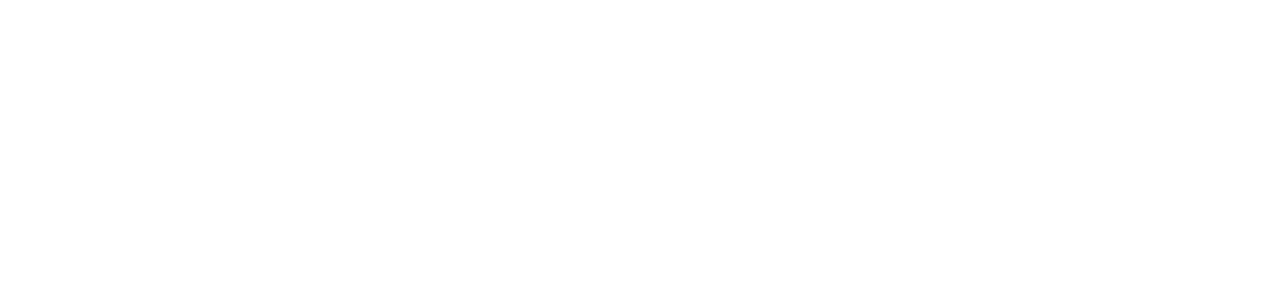
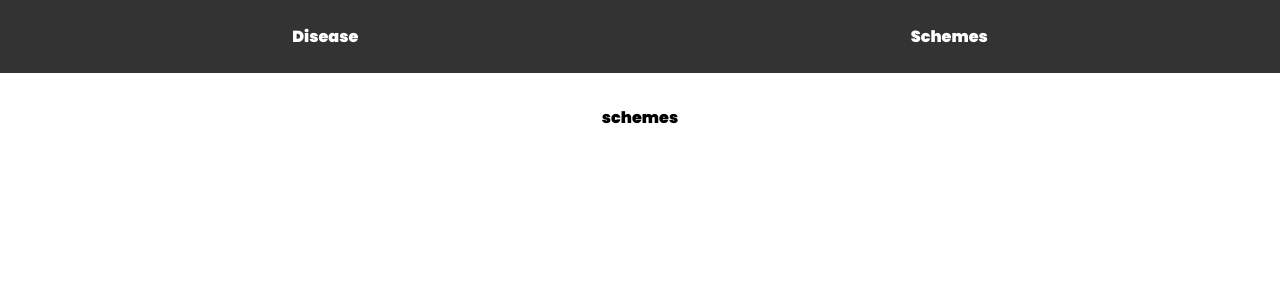
Before and after one commit to roshh4/health-scheme-management, a React (Create React App) app in the folder client/: page /home/schemes in a window 1280 px wide. Before the commit this address had no page. Shown: the top 300 px of the page. Built offline with nearby package versions, Linux system fonts and the light colour scheme.

Commit message:
imporved navigation

```diff
--- a/client/src/App.js
+++ b/client/src/App.js
@@ -2,25 +2,23 @@
 import { BrowserRouter as Router, Route, Routes, Navigate } from 'react-router-dom';
 import './App.css';
 import Registration from './Registration/regis';
+import Login from './Login/login';
+import Home from './Home/home';
 import Disease from './Disease/disease';
 import Schemes from './Schemes/schmes';
-import Login from './Login/login';
-import Home from './Home/home';
 
 function App() {
   return (
     <Router>
-      <div>
-        {/* Routes */}
-        <Routes>
-          <Route path="/" element={<Navigate to="/login" />} />
-          <Route path="/disease" element={<Disease />} />
-          <Route path="/schemes" element={<Schemes />} />
-          <Route path="/login" element={<Login />} />
-          <Route path="/registration" element={<Registration />} />
-          <Route path='/home' element={<Home/>}></Route>
-        </Routes>
-      </div>
+      <Routes>
+        <Route path="/" element={<Navigate to="/login" />} />
+        <Route path="/login" element={<Login />} />
+        <Route path="/registration" element={<Registration />} />
+        <Route path="/home" element={<Home />}>
+          <Route path="disease" element={<Disease />} />
+          <Route path="schemes" element={<Schemes />} />
+        </Route>
+      </Routes>
     </Router>
   );
 }
--- a/client/src/Home/home.js
+++ b/client/src/Home/home.js
@@ -1,6 +1,6 @@
 import React from "react";
-import { Link } from "react-router-dom";
-import './home.css';
+import { Link, Outlet } from "react-router-dom";
+import './home.css'; // Optional: Include CSS for styling
 
 function Home() {
   return (
@@ -9,18 +9,18 @@
       <nav className="navbar">
         <ul className="navbar-items">
           <li className="navbar-item">
-            <Link to="/disease">Disease</Link>
+            <Link to="/home/disease">Disease</Link>
           </li>
           <li className="navbar-item">
-            <Link to="/schemes">Schemes</Link>
+            <Link to="/home/schemes">Schemes</Link>
           </li>
         </ul>
       </nav>
 
       {/* Main Content */}
       <div className="home-content">
-        <h1>Welcome to the Home Page</h1>
-        <p>Select an option from the navigation bar to explore.</p>
+        {/* Outlet will render the child routes defined in App.js */}
+        <Outlet />
       </div>
     </div>
   );
```
